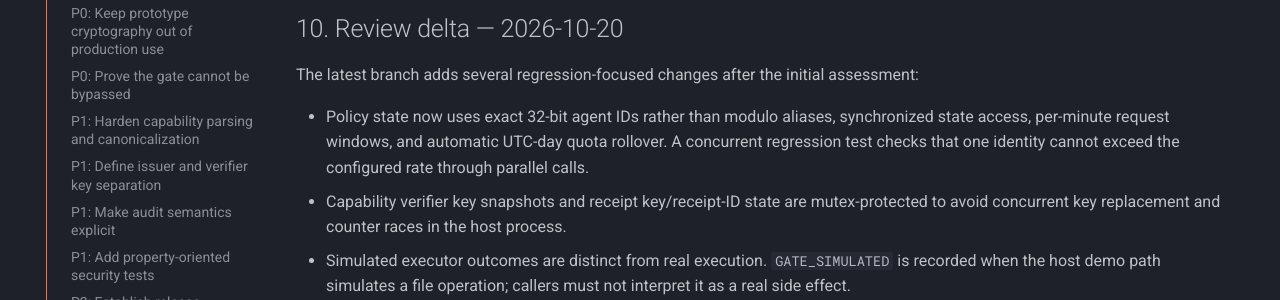
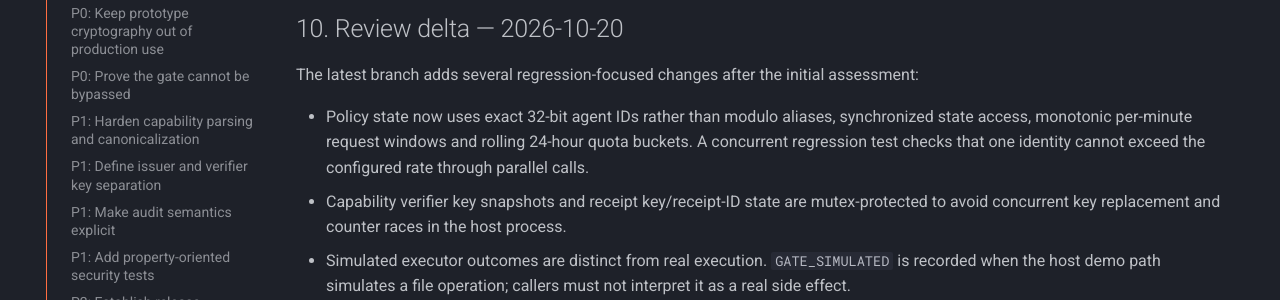
Before and after one commit to iamGodofall/mandalorian-project, an MkDocs documentation site: the page built from docs/security/SECURITY_POSTURE_2026-10.md, in a window 1280 px wide and 900 px high, scrolled down 6037 px. Shown: the part 347-647 px from the top of the window. Built offline with MkDocs 1.6.1 and Material for MkDocs 9.7.7, drawn with Linux system fonts in a browser that asks for light colours; comment, search, counter and statistics services are not loaded.

Commit message:
Correct policy timing description to monotonic windows

```diff
--- a/docs/security/SECURITY_POSTURE_2026-10.md
+++ b/docs/security/SECURITY_POSTURE_2026-10.md
@@ -156,7 +156,7 @@ This is a source-based engineering review of selected repository files, not a co
 
 The latest branch adds several regression-focused changes after the initial assessment:
 
-- Policy state now uses exact 32-bit agent IDs rather than modulo aliases, synchronized state access, per-minute request windows, and automatic UTC-day quota rollover. A concurrent regression test checks that one identity cannot exceed the configured rate through parallel calls.
+- Policy state now uses exact 32-bit agent IDs rather than modulo aliases, synchronized state access, monotonic per-minute request windows and rolling 24-hour quota buckets. A concurrent regression test checks that one identity cannot exceed the configured rate through parallel calls.
 - Capability verifier key snapshots and receipt key/receipt-ID state are mutex-protected to avoid concurrent key replacement and counter races in the host process.
 - Simulated executor outcomes are distinct from real execution. `GATE_SIMULATED` is recorded when the host demo path simulates a file operation; callers must not interpret it as a real side effect.
 - A security-contract workflow checks selected code invariants and guards against the strongest unsupported README claims.
```
